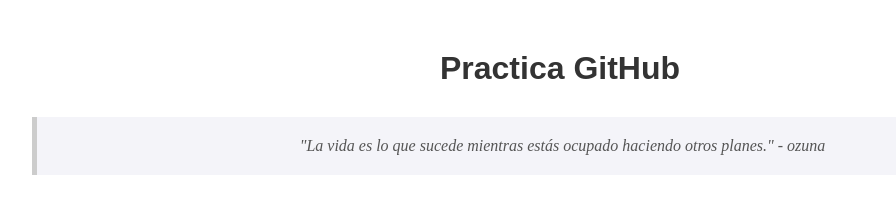
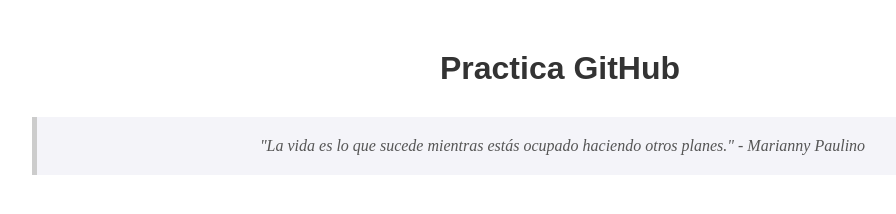
Before and after one commit to Roniel1234567/PRACTICAGITHUB3, a plain HTML site: page index.html in a window 1280 px wide. Shown: the whole page, without its empty margins (80-976 px from the left). Drawn offline with Linux system fonts and the light colour scheme.

Commit message:
cambiar nombre de autor

```diff
--- a/index.html
+++ b/index.html
@@ -10,7 +10,7 @@
 <h1>Practica GitHub</h1>
 <body>
     <blockquote>
-    "La vida es lo que sucede mientras estás ocupado haciendo otros planes." - ozuna
+    "La vida es lo que sucede mientras estás ocupado haciendo otros planes." - Marianny Paulino
 </blockquote>
 </body>
 </html>
```
